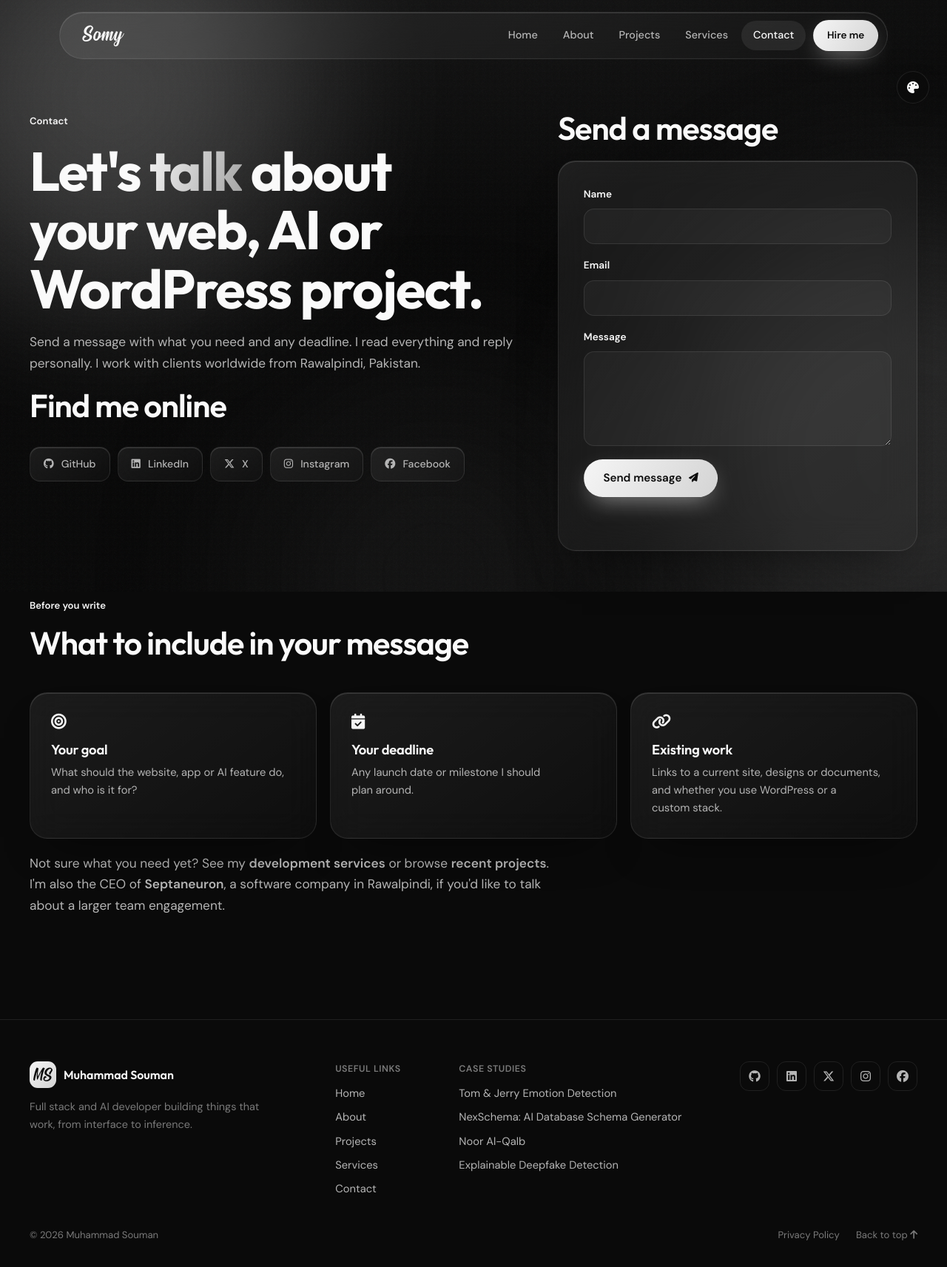
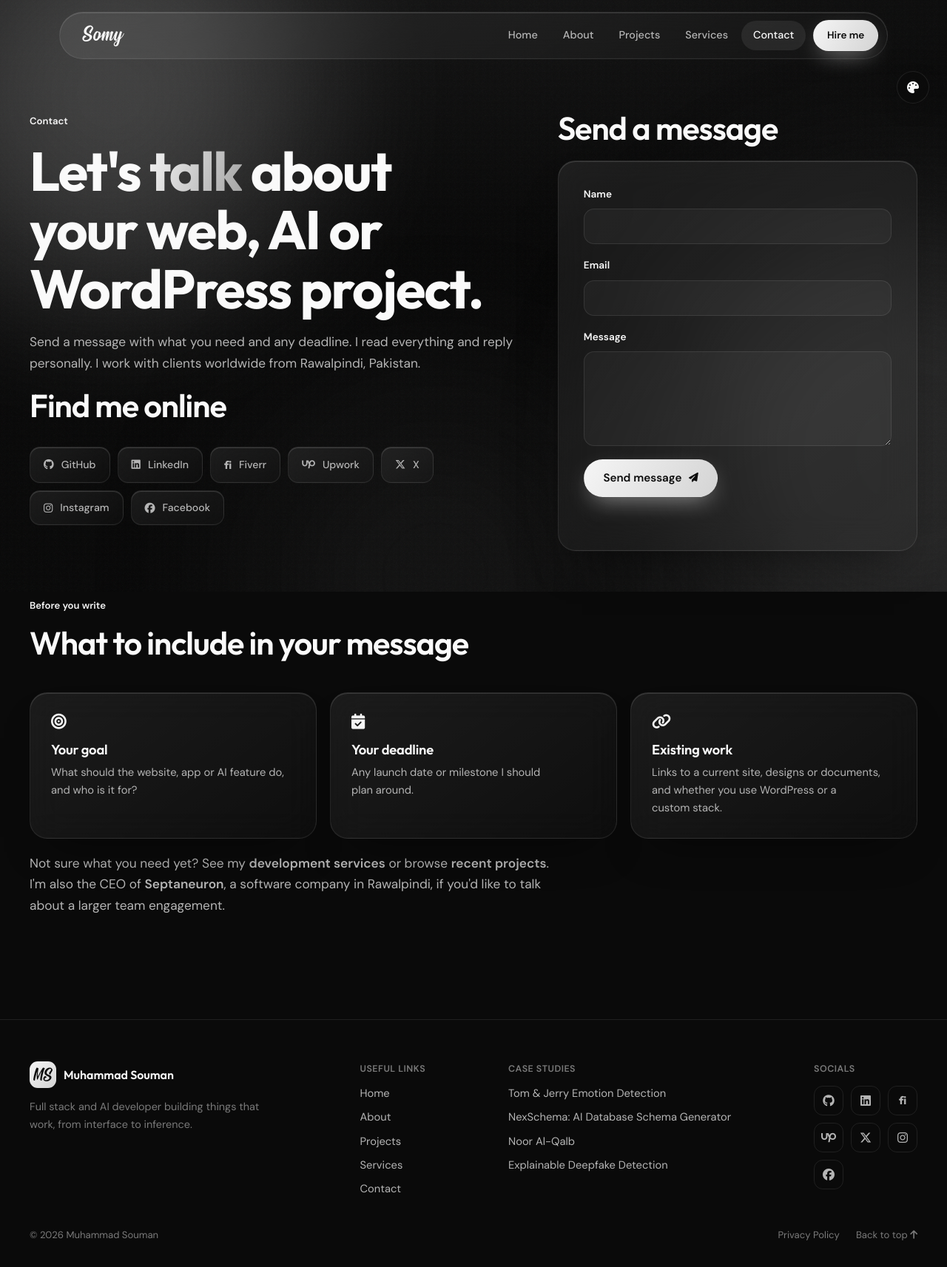
Before and after one commit to muhammadsouman7/my-portfolio, a Flask app: page /contact in a window 1280 px wide. Shown: the whole page at 74% size. Run offline with Flask 3, Linux system fonts and the light colour scheme.

Commit message:
made some changes in footer and html

```diff
--- a/app.py
+++ b/app.py
@@ -6,6 +6,8 @@ app = Flask(__name__)
 SOCIALS = [
     ("GitHub", "fa-brands fa-github", "https://github.com/muhammadsouman7"),
     ("LinkedIn", "fa-brands fa-linkedin", "https://www.linkedin.com/in/muhammadsouman7/"),
+    ("Fiverr", "fiverr-icon", "https://www.fiverr.com/users/muhammadsouman7"),
+    ("Upwork", "fa-brands fa-upwork", "https://www.upwork.com/freelancers/~015772745298f0d3b7"),
     ("X", "fa-brands fa-x-twitter", "https://x.com/MuhammadSouman1"),
     ("Instagram", "fa-brands fa-instagram", "https://www.instagram.com/m_souman.07/"),
     ("Facebook", "fa-brands fa-facebook", "https://www.facebook.com/souman.07/"),
--- a/static/assets/css/style.css
+++ b/static/assets/css/style.css
@@ -1643,8 +1643,14 @@ ol {
 
 .footer__social {
     display: flex;
-    gap: 10px;
-    align-items: flex-start
+    flex-direction: column;
+    gap: 10px
+}
+
+.footer__icons {
+    display: grid;
+    grid-template-columns: repeat(3, 40px);
+    gap: 10px
 }
 
 .footer__bottom {
@@ -1992,3 +1998,18 @@ ol {
     border-color: rgba(var(--ac-rgb), .55);
     transform: rotate(90deg)
 }
+
+
+/* Fiverr has no Font Awesome icon: show a text mark instead */
+
+.fiverr-icon {
+    font-style: normal
+}
+
+.fiverr-icon::before {
+    content: "fi";
+    font-family: var(--fd);
+    font-weight: 700;
+    font-size: .95rem;
+    letter-spacing: -.02em
+}
--- a/templates/components/footer.html
+++ b/templates/components/footer.html
@@ -13,8 +13,11 @@
         </nav>
         {% endif %}
         <div class="footer__social">
-            {% for name, icon, url in SOCIALS %}
-            <a href="{{ url }}" target="_blank" rel="noopener" aria-label="{{ name }}" class="icon-btn"><i class="{{ icon }}" aria-hidden="true"></i></a> {% endfor %}
+            <span class="footer__title">Socials</span>
+            <div class="footer__icons">
+                {% for name, icon, url in SOCIALS %}
+                <a href="{{ url }}" target="_blank" rel="noopener" aria-label="{{ name }}" class="icon-btn"><i class="{{ icon }}" aria-hidden="true"></i></a> {% endfor %}
+            </div>
         </div>
     </div>
     <div class="wrap footer__bottom">
--- a/templates/home.html
+++ b/templates/home.html
@@ -36,7 +36,7 @@
             "url": "{{ SITE }}/",
             "image": "{{ SITE }}/static/assets/imgs/somy.jpg",
             "jobTitle": "Full Stack Developer, AI Developer and WordPress Developer",
-            "description": "Full stack, AI and WordPress developer with four years of front-end experience, a B.S. in Artificial Intelligence, and co-founder and CEO of Septaneuron.",
+            "description": "Full stack, AI and WordPress developer with five years of front-end experience, a B.S. in Artificial Intelligence, and co-founder and CEO of Septaneuron.",
             "worksFor": {
                 "@id": "https://septaneuron.com/#organization"
             },
@@ -123,8 +123,8 @@
     <div class="hero__copy">
         <span class="eyebrow reveal"><i class="dot"></i> Available for freelance work</span>
         <h1 id="hero-title" class="reveal" style="--i:1">Full stack, <span class="grad">AI</span> &amp; <span class="grad">WordPress</span> developer in Rawalpindi.</h1>
-        <p class="lead reveal" style="--i:2">I'm Muhammad Souman, known as Somy: a full stack and AI developer with four years of front-end experience and a B.S. in Artificial Intelligence. I build fast web applications with Python and Flask, ship AI-powered features, and create custom WordPress
-            websites.
+        <p class="lead reveal" style="--i:2">I'm Muhammad Souman, known as Somy: a full stack and AI developer with more than five years of front-end experience and a B.S. in Artificial Intelligence. I build fast web applications with Python and Flask, ship AI-powered features, and create
+            custom WordPress websites.
         </p>
         <p class="lead reveal" style="--i:2">I'm also the CEO and co-founder of <a href="https://septaneuron.com/" target="_blank" rel="noopener" class="link-inline"><strong>Septaneuron</strong></a>, a software company based in Rawalpindi, Pakistan.</p>
         <p class="typed reveal" style="--i:3" aria-hidden="true">Currently into <b id="typed"></b><span class="caret"></span></p>
```
